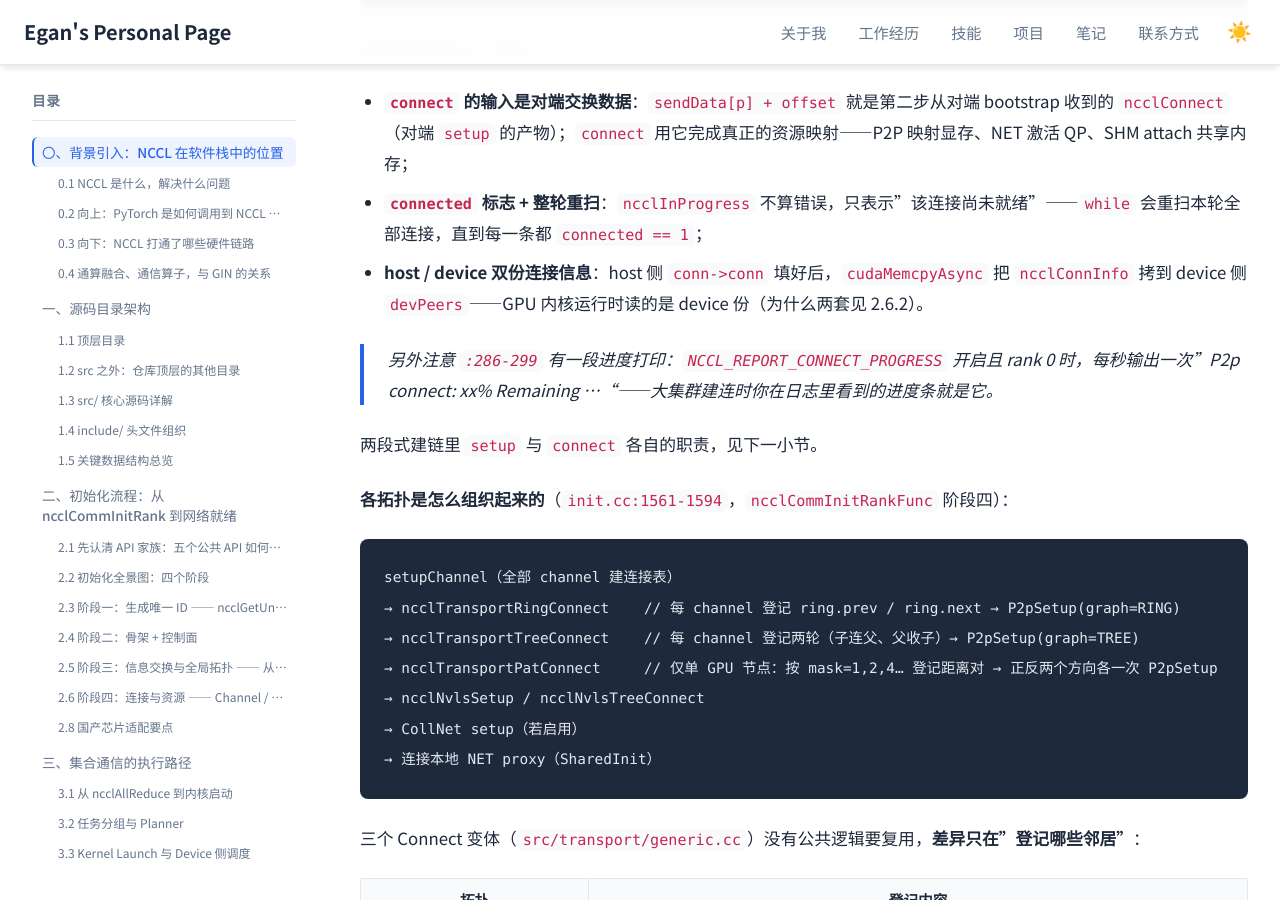
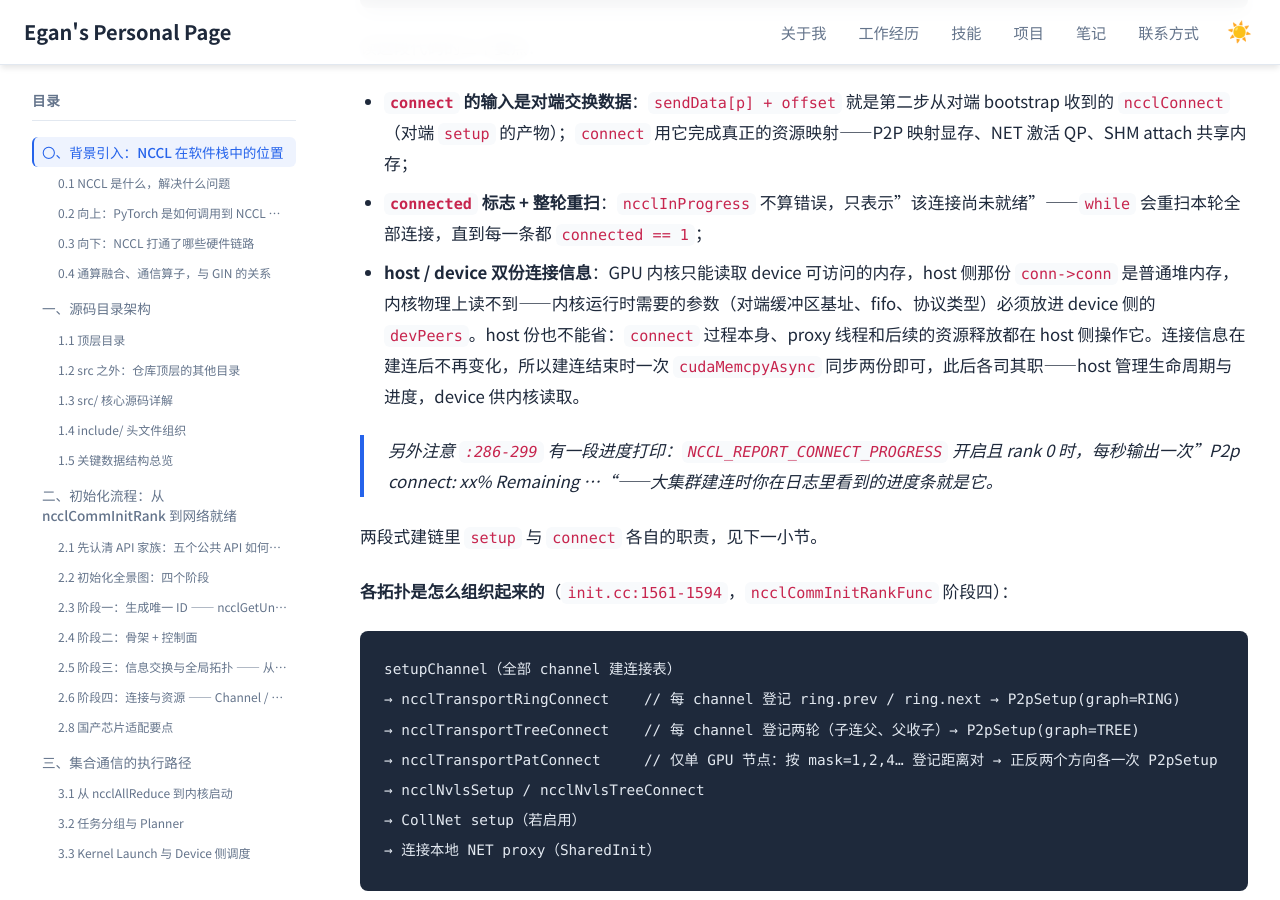
Before and after one commit to Lejun-Hu/Lejun-Hu.github.io, a Jekyll site: the page built from _notes/2026-8-24-nccl-source-study.md, in a window 1280 px wide and 900 px high, scrolled down 62242 px. Built offline with Jekyll 4.4.1, drawn with Linux system fonts in a browser that asks for light colours; nearby versions of some CDN libraries.

Commit message:
note: explain why connection info is kept on both host and device

```diff
--- a/_notes/2026-8-24-nccl-source-study.md
+++ b/_notes/2026-8-24-nccl-source-study.md
@@ -1585,7 +1585,7 @@ if (i - done == maxPeers || i == comm->nRanks - 1) {      // ① 攒满一轮对
 
 - **`connect` 的输入是对端交换数据**：`sendData[p] + offset` 就是第二步从对端 bootstrap 收到的 `ncclConnect`（对端 `setup` 的产物）；`connect` 用它完成真正的资源映射——P2P 映射显存、NET 激活 QP、SHM attach 共享内存；
 - **`connected` 标志 + 整轮重扫**：`ncclInProgress` 不算错误，只表示"该连接尚未就绪"——`while` 会重扫本轮全部连接，直到每一条都 `connected == 1`；
-- **host / device 双份连接信息**：host 侧 `conn->conn` 填好后，`cudaMemcpyAsync` 把 `ncclConnInfo` 拷到 device 侧 `devPeers`——GPU 内核运行时读的是 device 份（为什么两套见 2.6.2）。
+- **host / device 双份连接信息**：GPU 内核只能读取 device 可访问的内存，host 侧那份 `conn->conn` 是普通堆内存，内核物理上读不到——内核运行时需要的参数（对端缓冲区基址、fifo、协议类型）必须放进 device 侧的 `devPeers`。host 份也不能省：`connect` 过程本身、proxy 线程和后续的资源释放都在 host 侧操作它。连接信息在建连后不再变化，所以建连结束时一次 `cudaMemcpyAsync` 同步两份即可，此后各司其职——host 管理生命周期与进度，device 供内核读取。
 
 > 另外注意 `:286-299` 有一段进度打印：`NCCL_REPORT_CONNECT_PROGRESS` 开启且 rank 0 时，每秒输出一次"P2p connect: xx% Remaining ..."——大集群建连时你在日志里看到的进度条就是它。
 
```
